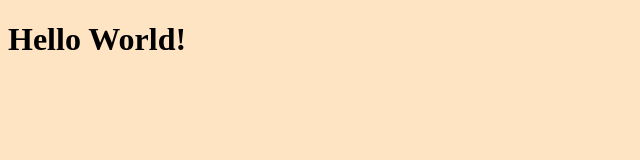
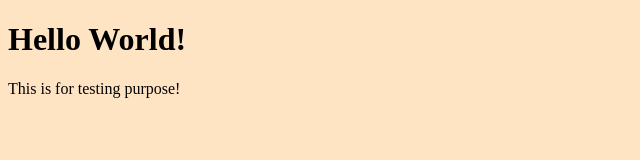
Before and after one commit to AlokGitRepo/myrepo, a plain HTML site: page index.html in a window 1280 px wide. Shown: the whole page, without its empty margins (0-640 px from the left). Drawn offline with Linux system fonts and the light colour scheme.

Commit message:
latest commit

```diff
--- a/index.html
+++ b/index.html
@@ -9,5 +9,6 @@
 </head>
 <body>
     <h1>Hello World!</h1>
+    <p>This is for testing purpose!</p>
 </body>
 </html>
```
